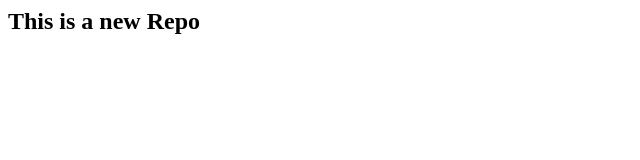
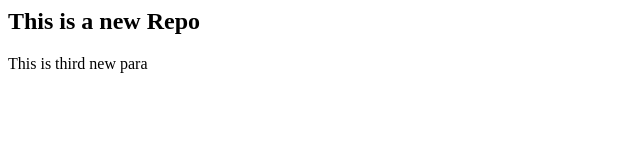
Before and after one commit to vivek-dev0944/LocalRepo, a plain HTML site: page index.html in a window 1280 px wide. Shown: the whole page, without its empty margins (0-640 px from the left). Drawn offline with Linux system fonts and the light colour scheme.

Commit message:
add new para

```diff
--- a/index.html
+++ b/index.html
@@ -1 +1,2 @@
 <h2>This is a new Repo</h2>
+<p>This is third new para</p>
```
